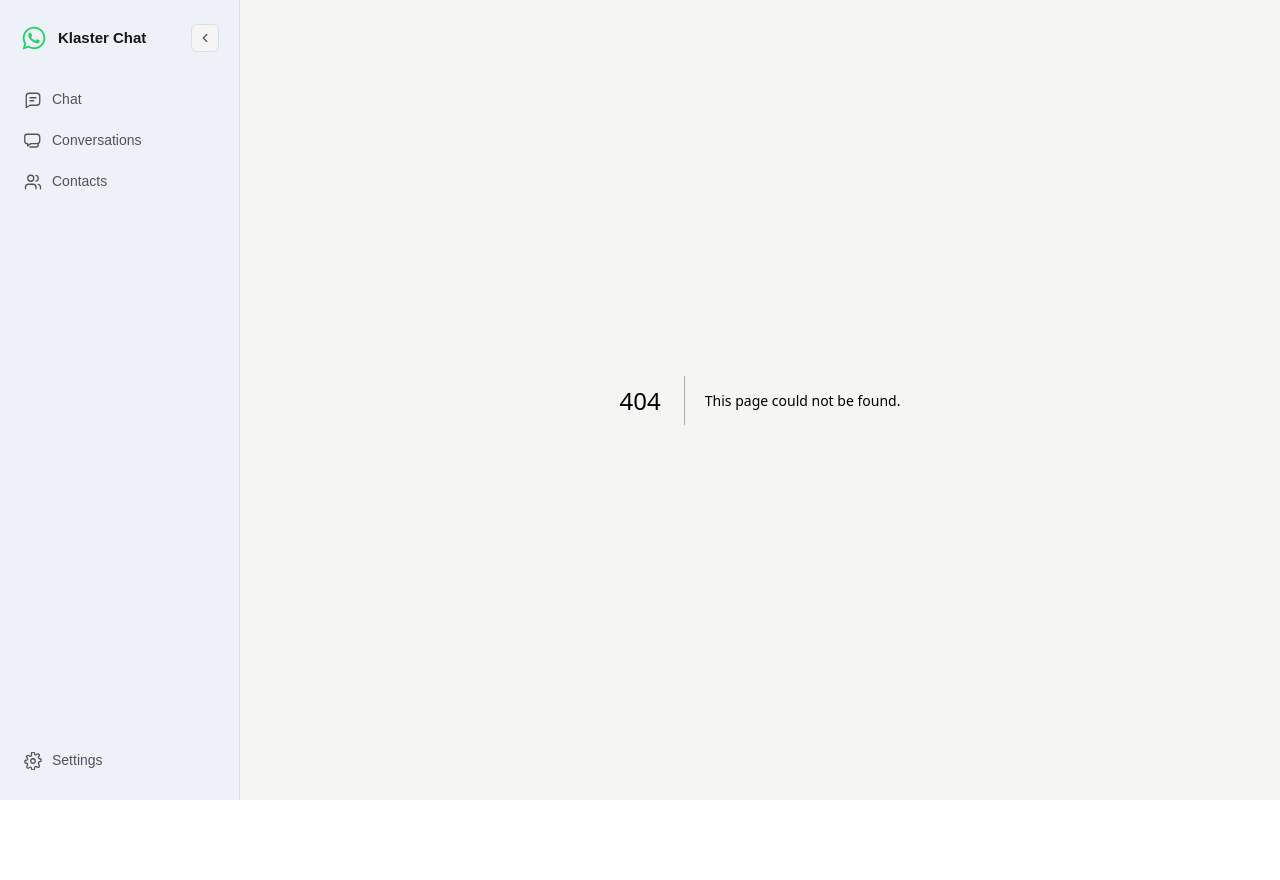
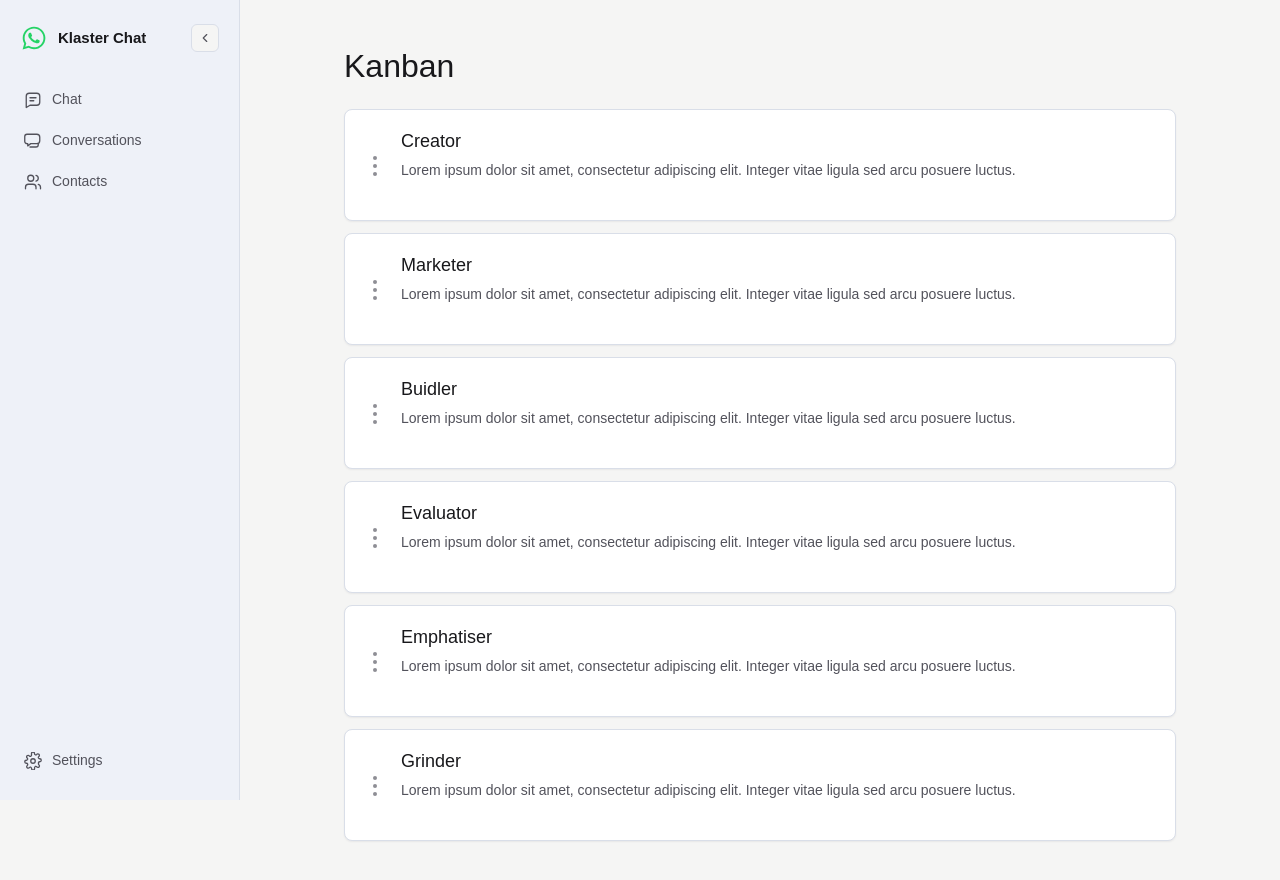
Before and after one commit to jacksmies/whatsapp-react, a Next.js app: page /kanban in a window 1280 px wide. Before the commit this address had no page. Shown: the top 880 px of the page. Before the commit the page ends 800 px from the top, so only its background shows below. Built offline with nearby package versions, Linux system fonts and the light colour scheme.

Commit message:
feat: add draggable kanban page

```diff
--- /dev/null
+++ b/app/components/kanban-board.tsx
@@ -0,0 +1,139 @@
+"use client";
+
+import { useState } from "react";
+
+type KanbanCard = {
+  id: string;
+  title: string;
+  body: string;
+};
+
+const storageKey = "kanban-card-order";
+
+const defaultCards: KanbanCard[] = [
+  {
+    id: "creator",
+    title: "Creator",
+    body: "Lorem ipsum dolor sit amet, consectetur adipiscing elit. Integer vitae ligula sed arcu posuere luctus.",
+  },
+  {
+    id: "marketer",
+    title: "Marketer",
+    body: "Lorem ipsum dolor sit amet, consectetur adipiscing elit. Integer vitae ligula sed arcu posuere luctus.",
+  },
+  {
+    id: "buidler",
+    title: "Buidler",
+    body: "Lorem ipsum dolor sit amet, consectetur adipiscing elit. Integer vitae ligula sed arcu posuere luctus.",
+  },
+  {
+    id: "evaluator",
+    title: "Evaluator",
+    body: "Lorem ipsum dolor sit amet, consectetur adipiscing elit. Integer vitae ligula sed arcu posuere luctus.",
+  },
+  {
+    id: "emphatiser",
+    title: "Emphatiser",
+    body: "Lorem ipsum dolor sit amet, consectetur adipiscing elit. Integer vitae ligula sed arcu posuere luctus.",
+  },
+  {
+    id: "grinder",
+    title: "Grinder",
+    body: "Lorem ipsum dolor sit amet, consectetur adipiscing elit. Integer vitae ligula sed arcu posuere luctus.",
+  },
+];
+
+function sortCardsByIds(ids: unknown) {
+  if (
+    !Array.isArray(ids) ||
+    ids.length !== defaultCards.length ||
+    !ids.every((id) => typeof id === "string")
+  ) {
+    return defaultCards;
+  }
+
+  const cardsById = new Map(defaultCards.map((card) => [card.id, card]));
+  const sortedCards = ids
+    .map((id) => cardsById.get(id))
+    .filter((card): card is KanbanCard => Boolean(card));
+
+  return sortedCards.length === defaultCards.length ? sortedCards : defaultCards;
+}
+
+function readInitialCards() {
+  if (typeof window === "undefined") return defaultCards;
+
+  const savedOrder = localStorage.getItem(storageKey);
+  if (!savedOrder) return defaultCards;
+
+  try {
+    return sortCardsByIds(JSON.parse(savedOrder));
+  } catch {
+    return defaultCards;
+  }
+}
+
+export function KanbanBoard() {
+  const [cards, setCards] = useState(readInitialCards);
+  const [draggedCardId, setDraggedCardId] = useState<string | null>(null);
+
+  function moveCard(targetCardId: string) {
+    if (!draggedCardId || draggedCardId === targetCardId) return;
+
+    setCards((currentCards) => {
+      const draggedCard = currentCards.find((card) => card.id === draggedCardId);
+      if (!draggedCard) return currentCards;
+
+      const withoutDraggedCard = currentCards.filter(
+        (card) => card.id !== draggedCardId,
+      );
+      const targetIndex = withoutDraggedCard.findIndex(
+        (card) => card.id === targetCardId,
+      );
+
+      if (targetIndex < 0) return currentCards;
+
+      const nextCards = [
+        ...withoutDraggedCard.slice(0, targetIndex),
+        draggedCard,
+        ...withoutDraggedCard.slice(targetIndex),
+      ];
+
+      localStorage.setItem(
+        storageKey,
+        JSON.stringify(nextCards.map((card) => card.id)),
+      );
+
+      return nextCards;
+    });
+    setDraggedCardId(null);
+  }
+
+  return (
+    <div className="kanban-board" role="region" aria-label="Kanban card order">
+      {cards.map((card) => (
+        <article
+          className="kanban-card"
+          data-card-id={card.id}
+          data-testid="kanban-card"
+          draggable
+          key={card.id}
+          onDragEnd={() => setDraggedCardId(null)}
+          onDragOver={(event) => event.preventDefault()}
+          onDragStart={() => setDraggedCardId(card.id)}
+          onDrop={() => moveCard(card.id)}
+        >
+          <div className="kanban-card-handle" aria-hidden="true">
+            <span />
+            <span />
+            <span />
+          </div>
+          <div className="kanban-card-copy">
+            <h2>{card.title}</h2>
+            <p>{card.body}</p>
+          </div>
+        </article>
+      ))}
+    </div>
+  );
+}
--- a/app/globals.css
+++ b/app/globals.css
@@ -322,3 +322,100 @@ textarea {
     display: inline-flex;
   }
 }
+
+.kanban-page {
+  width: min(880px, 100%);
+  margin: 0 auto;
+  padding: 48px 24px;
+}
+
+.kanban-page-header {
+  margin-bottom: 24px;
+}
+
+.kanban-page-header h1 {
+  margin: 0;
+  color: var(--color-text);
+  font-size: 32px;
+  line-height: 1.15;
+}
+
+.kanban-board {
+  display: flex;
+  flex-direction: column;
+  gap: 12px;
+}
+
+.kanban-card {
+  display: grid;
+  grid-template-columns: 20px 1fr;
+  gap: 16px;
+  min-height: 112px;
+  padding: 20px;
+  border: 1px solid var(--color-border);
+  border-radius: var(--radius-md);
+  background: #ffffff;
+  box-shadow: 0 1px 2px rgb(15 23 42 / 6%);
+  cursor: grab;
+}
+
+.kanban-card:active {
+  cursor: grabbing;
+}
+
+.kanban-card:focus-within,
+.kanban-card:hover {
+  border-color: #b7c0d2;
+  box-shadow: 0 8px 22px rgb(15 23 42 / 8%);
+}
+
+.kanban-card-handle {
+  display: flex;
+  flex-direction: column;
+  gap: 4px;
+  align-items: center;
+  justify-content: center;
+  padding-top: 2px;
+}
+
+.kanban-card-handle span {
+  width: 4px;
+  height: 4px;
+  border-radius: 999px;
+  background: var(--color-text-secondary);
+  opacity: 0.65;
+}
+
+.kanban-card-copy {
+  min-width: 0;
+}
+
+.kanban-card-copy h2 {
+  margin: 0 0 8px;
+  color: var(--color-text);
+  font-size: 18px;
+  line-height: 1.25;
+}
+
+.kanban-card-copy p {
+  margin: 0;
+  color: var(--color-text-secondary);
+  font-size: 14px;
+  line-height: 1.55;
+}
+
+@media (max-width: 640px) {
+  .kanban-page {
+    padding: 28px 16px;
+  }
+
+  .kanban-page-header h1 {
+    font-size: 26px;
+  }
+
+  .kanban-card {
+    grid-template-columns: 16px 1fr;
+    gap: 12px;
+    padding: 16px;
+  }
+}
--- /dev/null
+++ b/app/kanban/page.tsx
@@ -0,0 +1,12 @@
+import { KanbanBoard } from "../components/kanban-board";
+
+export default function KanbanPage() {
+  return (
+    <section className="kanban-page">
+      <header className="kanban-page-header">
+        <h1>Kanban</h1>
+      </header>
+      <KanbanBoard />
+    </section>
+  );
+}
```
Also changed, not shown: 3 other files (tests, documents, lock files or other folders).
